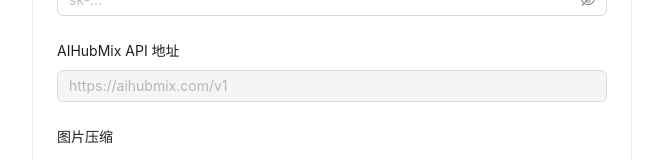
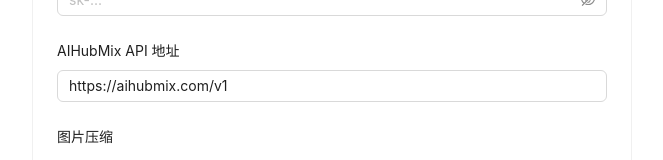
Before and after one commit to frankie0736/wp-image-uploader, a Next.js app: page / in a window 1280 px wide. Shown: the part 493-653 px from the top of the page, without its empty margins (308-971 px from the left). Built offline with nearby package versions, Linux system fonts and the light colour scheme.

Commit message:
feat: 允许用户修改AIHubMix API地址
- 移除API地址输入框的disabled属性
- 保持默认值为https://aihubmix.com/v1
- 用户现在可以根据需要自定义API地址

```diff
--- a/components/ConfigForm.js
+++ b/components/ConfigForm.js
@@ -93,7 +93,7 @@ const ConfigForm = () => {
           label="AIHubMix API 地址"
           name="openaiUrl"
         >
-          <Input value="https://aihubmix.com/v1" disabled />
+          <Input placeholder="https://aihubmix.com/v1" />
         </Form.Item>
 
         <Form.Item
```
